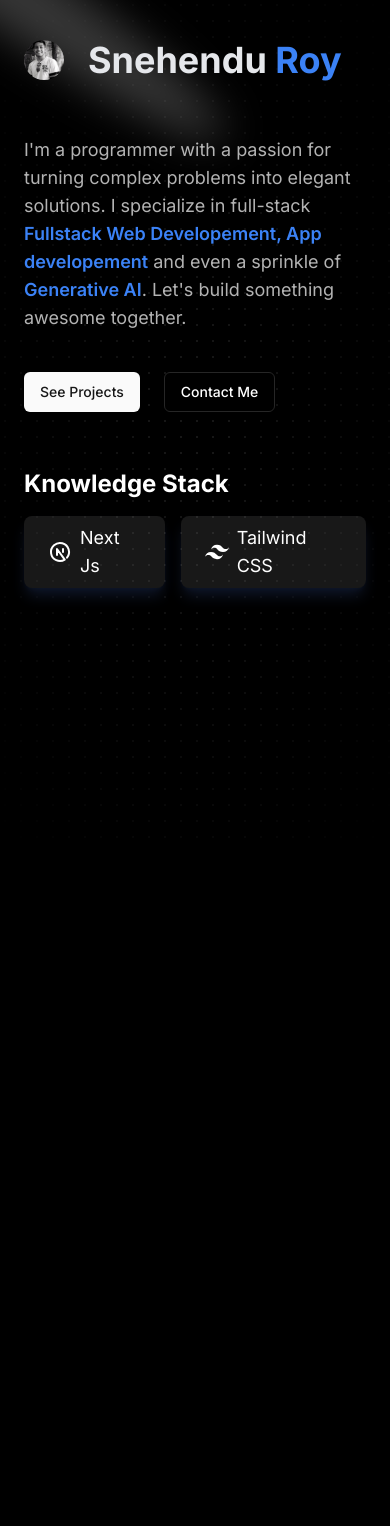
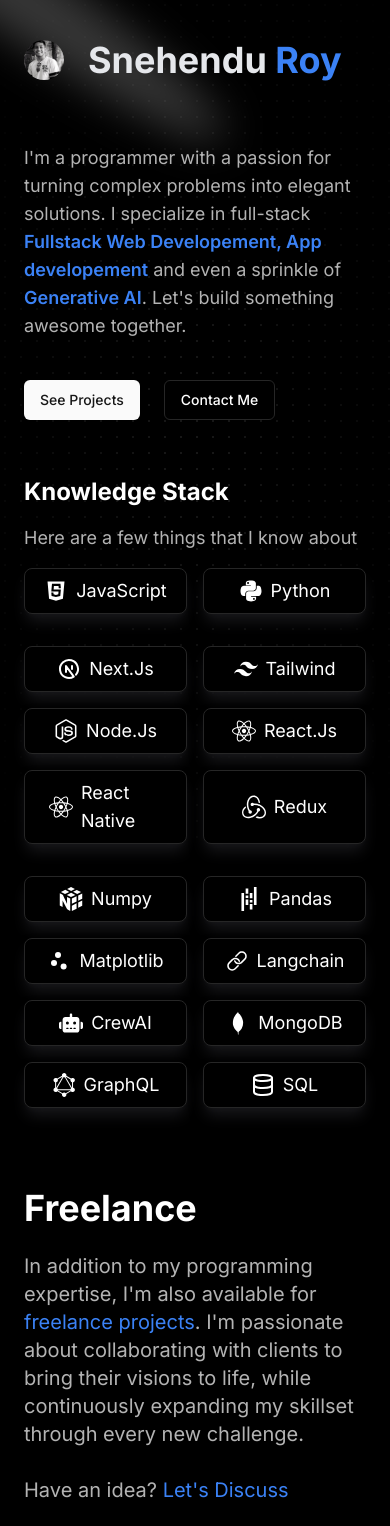
Before and after one commit to snehendu098/portfolio-nextjs, a Next.js app: page / in a window 390 px wide. Shown: the top 1526 px of the page. Before the commit the page ends 844 px from the top, so only its background shows below. Built offline with nearby package versions, Linux system fonts and the light colour scheme.

Commit message:
component structure change and added skills and freelance part

```diff
--- a/src/app/page.tsx
+++ b/src/app/page.tsx
@@ -1,22 +1,61 @@
 import React from "react";
 
 import { Spotlight } from "@/components/ui/Spotlight";
-import { LinkedinIcon } from "lucide-react";
+import { Database, LinkedinIcon } from "lucide-react";
 import { PiGithubLogoBold } from "react-icons/pi";
 import { BsTwitter } from "react-icons/bs";
 import Image from "next/image";
 import { Button } from "@/components/ui/button";
 import { TbBrandNextjs } from "react-icons/tb";
-import { SiTailwindcss } from "react-icons/si";
+import {
+  SiChainlink,
+  SiNumpy,
+  SiPandas,
+  SiRedux,
+  SiTailwindcss,
+} from "react-icons/si";
+import { FaNodeJs, FaPython, FaReact, FaRobot } from "react-icons/fa6";
+import { DiJavascript, DiMongodb, DiSqllite } from "react-icons/di";
+import { MdScatterPlot } from "react-icons/md";
+import { IoIosLink } from "react-icons/io";
+import { GrGraphQl } from "react-icons/gr";
+import Link from "next/link";
+import Freelance from "@/components/home/Freelance";
+import Knowledge from "@/components/home/Knowledge";
+import Intro from "@/components/home/Intro";
 
-const knowledge = [
-  { item: <TbBrandNextjs />, name: "Next Js" },
-  { item: <SiTailwindcss />, name: "Tailwind CSS" },
+export const implinks = {
+  github: "https://github.com/snehendu098",
+  linkedin: "https://www.linkedin.com/in/snehendu-roy-6ab419218/",
+  fiverr: "https://www.fiverr.com/snehendu?up_rollout=true",
+  twitter: "https://twitter.com/RoyDevelops",
+};
+
+export const knowledge = [
+  { item: <DiJavascript />, name: "JavaScript" },
+  { item: <FaPython />, name: "Python" },
+  // Web
+  { item: <TbBrandNextjs />, name: "Next.Js" },
+  { item: <SiTailwindcss />, name: "Tailwind" },
+  { item: <FaNodeJs />, name: "Node.Js" },
+  { item: <FaReact />, name: "React.Js" },
+  { item: <FaReact />, name: "React Native" },
+  { item: <SiRedux />, name: "Redux" },
+  // Python
+  { item: <SiNumpy />, name: "Numpy" },
+  { item: <SiPandas />, name: "Pandas" },
+  { item: <MdScatterPlot />, name: "Matplotlib" },
+  { item: <IoIosLink />, name: "Langchain" },
+  { item: <FaRobot />, name: "CrewAI" },
+  // database
+  { item: <DiMongodb />, name: "MongoDB" },
+  { item: <GrGraphQl />, name: "GraphQL" },
+  { item: <Database />, name: "SQL" },
 ];
 
 export default function Home() {
   return (
-    <main className="flex h-screen flex-col items-center w-full pb-24 px-6 md:px-0">
+    <main className="flex h-screen flex-col items-center w-full px-6 md:px-0">
       <div className="h-screen w-screen flex md:items-center md:justify-center fixed overflow-hidden">
         <div className="w-full bg-dot-white/[0.2] h-full relative flex items-center justify-center">
           <div className="absolute pointer-events-none inset-0 flex items-center justify-center bg-black [mask-image:radial-gradient(ellipse_at_center,transparent_10%,black)]"></div>
@@ -26,10 +65,10 @@
           />
         </div>
       </div>
-      {/* min */}
-      <div className="z-40 w-full max-w-2xl pt-10">
+      {/* main */}
+      <div className="z-40 w-full pb-20 max-w-2xl pt-10">
         {/* head */}
-        <div className="flex fixed top-10 space-x-6">
+        <div className="flex space-x-6">
           <img
             className="inline-block h-10 w-10 rounded-full"
             src="/roy.jpg"
@@ -41,41 +80,16 @@
           </h1>
         </div>
 
-        <div className="w-full flex flex-col mt-24">
+        <div className="w-full flex flex-col mt-16">
           {/* intro and some text */}
-          <p className="text-lg text-white/70">
-            I'm a programmer with a passion for turning complex problems into
-            elegant solutions. I specialize in full-stack{" "}
-            <span className="text-blue-500  font-semibold">
-              Fullstack Web Developement, App developement
-            </span>{" "}
-            and even a sprinkle of{" "}
-            <span className="text-blue-500 font-semibold ">Generative AI</span>.
-            Let's build something awesome together.
-          </p>
-          <div className="mt-10 w-full flex space-x-6">
-            <Button>See Projects</Button>
-            <Button variant={"outline"}>Contact Me</Button>
-          </div>
+          <Intro />
 
           {/* skills showcase */}
 
-          <p className="lg:text-4xl text-2xl font-bold mt-14">
-            Knowledge Stack
-          </p>
-          <div className="w-full flex space-x-4">
-            {knowledge.map(
-              (e: { item: React.JSX.Element; name: String }, i: number) => (
-                <div
-                  key={i}
-                  className="p-2 mt-4 flex rounded-lg items-center justify-center px-6 text-lg text-white bg-gray-200/10 shadow-slate-900 shadow-lg"
-                >
-                  <div className="text-2xl mr-2">{e.item}</div>
-                  <p>{e.name}</p>
-                </div>
-              )
-            )}
-          </div>
+          <Knowledge />
+
+          {/* freelance */}
+          <Freelance />
         </div>
       </div>
     </main>
--- /dev/null
+++ b/src/components/home/Freelance.tsx
@@ -0,0 +1,41 @@
+import React from "react";
+import { Button } from "@/components/ui/button";
+import Link from "next/link";
+import { implinks as links } from "@/app/page";
+
+const Freelance = () => {
+  return (
+    <>
+      <p className="mt-20 text-4xl font-bold">Freelance</p>
+
+      <p className="text-xl mt-6 text-white/70">
+        In addition to my programming expertise, I'm also available for{" "}
+        <span className="text-blue-500">freelance projects</span>. I'm
+        passionate about collaborating with clients to bring their visions to
+        life, while continuously expanding my skillset through every new
+        challenge. <br />
+        <br />
+        Have an idea? <span className="text-blue-500">Let's Discuss</span>
+      </p>
+      <div className="mt-6 space-x-4">
+        <Button asChild>
+          <Link target="_blank" href={links.fiverr}>
+            Fiverr Profile
+          </Link>
+        </Button>
+        <Button variant={"outline"}>
+          <Link target="_blank" href={links.linkedin}>
+            LinkedIn
+          </Link>
+        </Button>
+        <Button variant={"outline"}>
+          <Link target="_blank" href={links.twitter}>
+            Twitter
+          </Link>
+        </Button>
+      </div>
+    </>
+  );
+};
+
+export default Freelance;
--- /dev/null
+++ b/src/components/home/Intro.tsx
@@ -0,0 +1,35 @@
+import React from "react";
+import { Button } from "../ui/button";
+import Link from "next/link";
+import { implinks } from "@/app/page";
+
+const Intro = () => {
+  return (
+    <>
+      <p className="text-lg text-white/70">
+        I'm a programmer with a passion for turning complex problems into
+        elegant solutions. I specialize in full-stack{" "}
+        <span className="text-blue-500  font-semibold">
+          Fullstack Web Developement, App developement
+        </span>{" "}
+        and even a sprinkle of{" "}
+        <span className="text-blue-500 font-semibold ">Generative AI</span>.
+        Let's build something awesome together.
+      </p>
+      <div className="mt-10 w-full flex space-x-6">
+        <Button asChild>
+          <Link target="_blank" href={implinks.github}>
+            See Projects
+          </Link>
+        </Button>
+        <Button asChild variant={"outline"}>
+          <Link target="_blank" href={"mailto:roysnehendu1029@gmail.com"}>
+            Contact Me
+          </Link>
+        </Button>
+      </div>
+    </>
+  );
+};
+
+export default Intro;
--- /dev/null
+++ b/src/components/home/Knowledge.tsx
@@ -0,0 +1,43 @@
+import { knowledge } from "@/app/page";
+import React from "react";
+
+const ShowCase = ({
+  arr,
+}: {
+  arr: Array<{ item: React.JSX.Element; name: String }>;
+}) => (
+  <div className="w-full grid grid-cols-2 gap-4 md:grid-cols-4">
+    {arr.map((e: { item: React.JSX.Element; name: String }, i: number) => (
+      <div
+        key={i}
+        className="p-2 flex rounded-lg items-center justify-center px-6 text-lg text-white bg-black border shadow-zinc-900 shadow-lg"
+      >
+        <div className="text-2xl mr-2">{e.item}</div>
+        <p className="text-lg">{e.name}</p>
+      </div>
+    ))}
+  </div>
+);
+
+const Knowledge = () => {
+  return (
+    <>
+      <p className="lg:text-4xl text-2xl font-bold mt-14">Knowledge Stack</p>
+      <p className="text-lg text-white/70 my-4">
+        Here are a few things that I know about
+      </p>
+
+      <div className="w-full flex flex-col">
+        <div className="mb-8">
+          <ShowCase arr={knowledge.slice(0, 2)} />
+        </div>
+        <div className="mb-8">
+          <ShowCase arr={knowledge.slice(2, 8)} />
+        </div>
+        <ShowCase arr={knowledge.slice(8)} />
+      </div>
+    </>
+  );
+};
+
+export default Knowledge;
```
